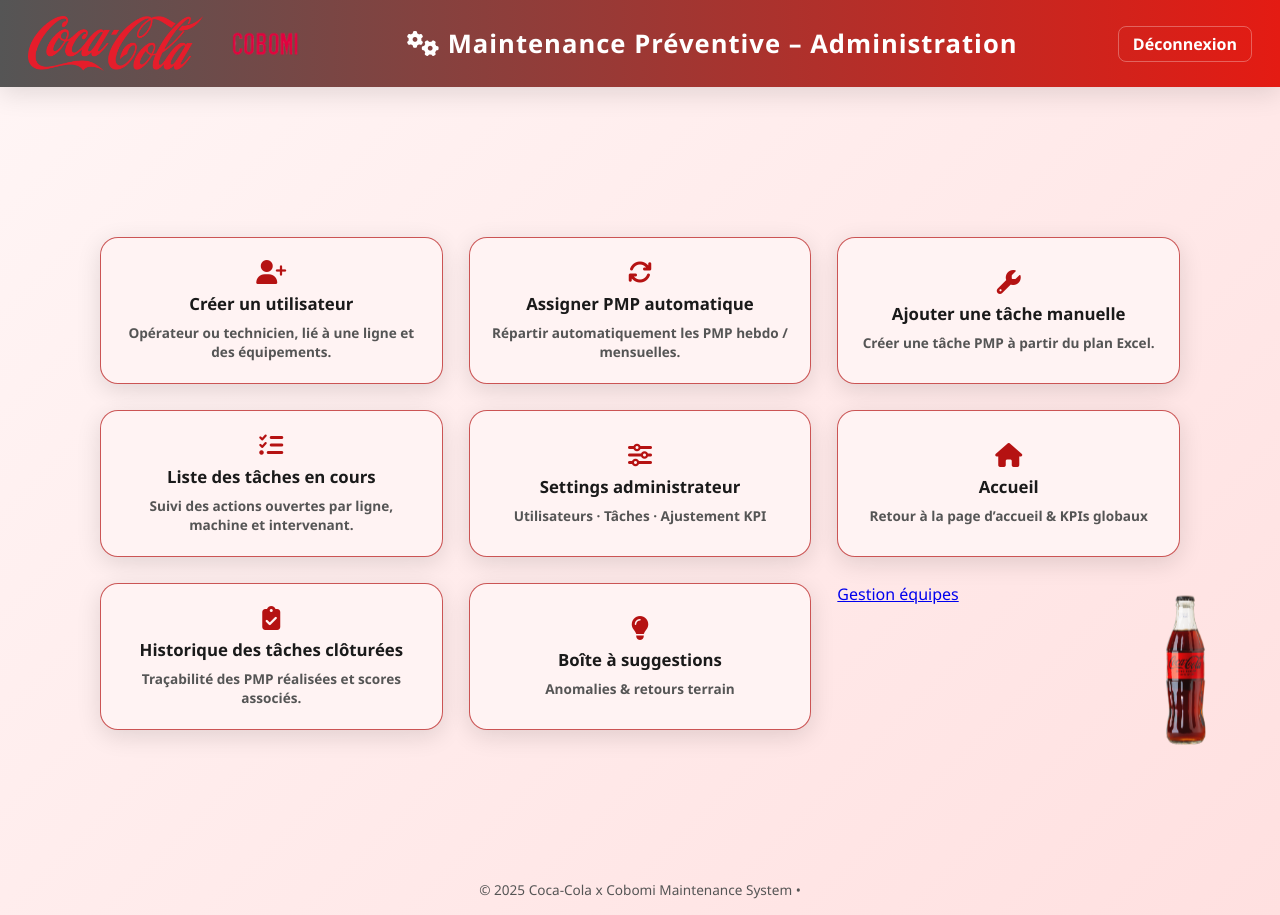
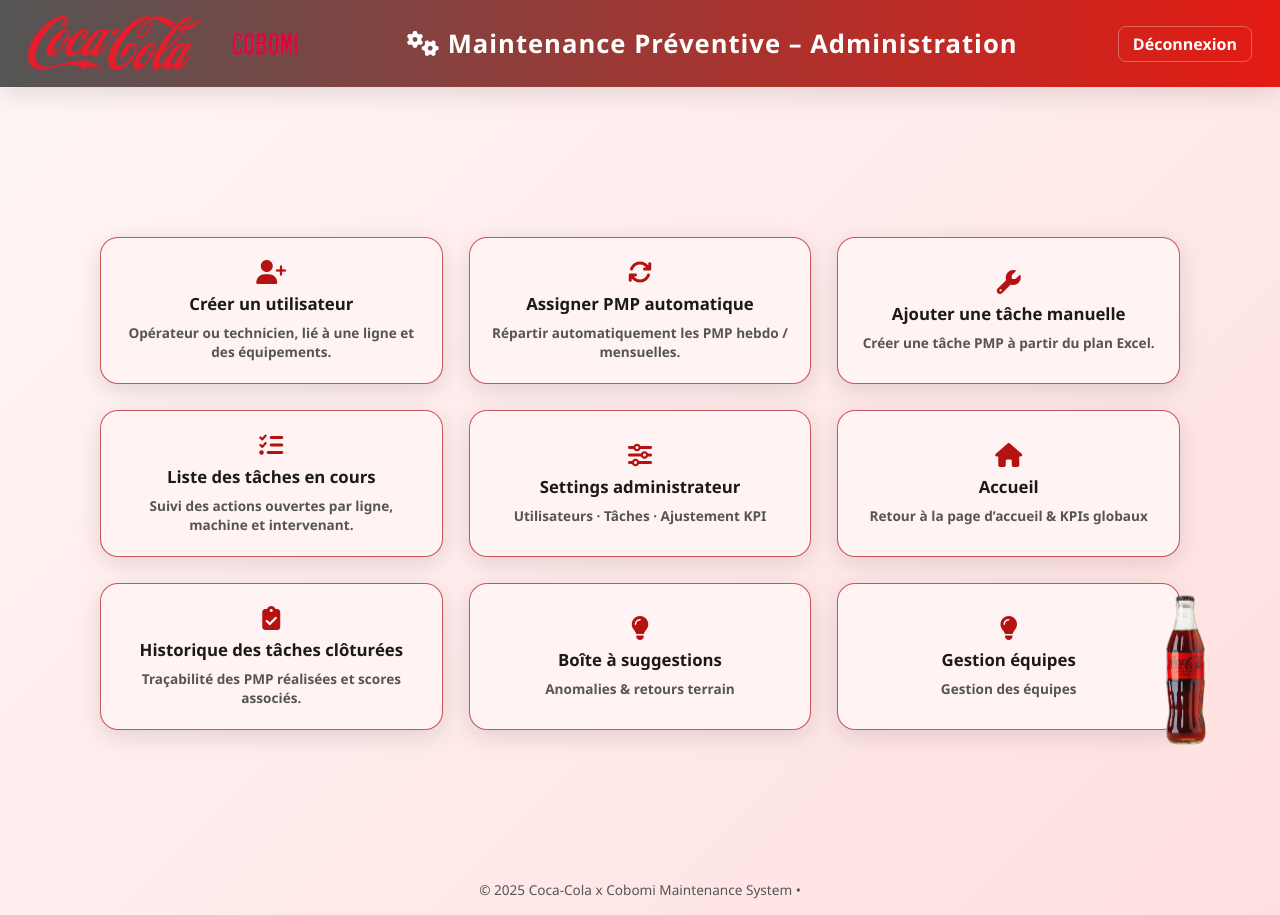
Before and after one commit to Maryelmnaouar/PMP-PLATEFORM, a Flask app: template templates/admin_dashboard.html in a window 1280 px wide. Run offline with Flask 3, Linux system fonts and the light colour scheme; the template is opened without the code that fills it, so the values that code supplies are empty; parts of the project's set-up code (start-up, migrations or seed data) failed here and were passed over; some libraries are stand-ins or nearby versions.

Commit message:
Update admin_dashboard.html

```diff
--- a/templates/admin_dashboard.html
+++ b/templates/admin_dashboard.html
@@ -270,10 +270,12 @@
         <div class="menu-sub">
           Anomalies & retours terrain
         </div>
-      </a>
-      <a href="/admin/teams" class="btn">
-
-        Gestion équipes
+       <a class="menu-card" href="{{ url_for('admin_teams') }}">
+        <i class="fa-solid fa-lightbulb"></i>
+        <div class="menu-title">Gestion équipes</div>
+        <div class="menu-sub">
+          Gestion des  équipes
+        </div>
 
       </a>
     </div>
```
